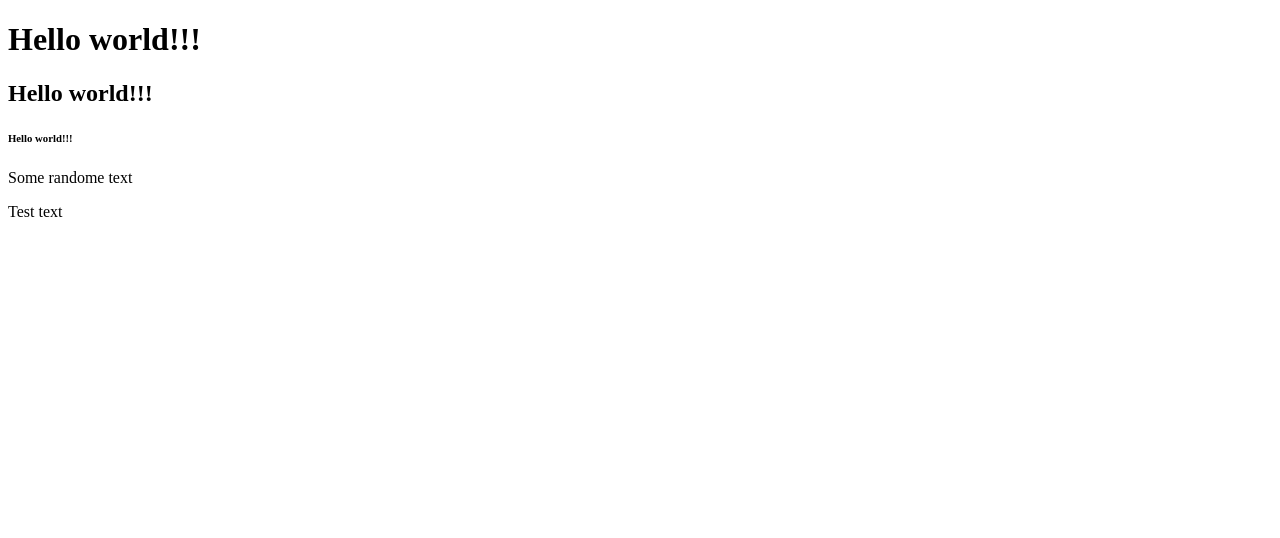
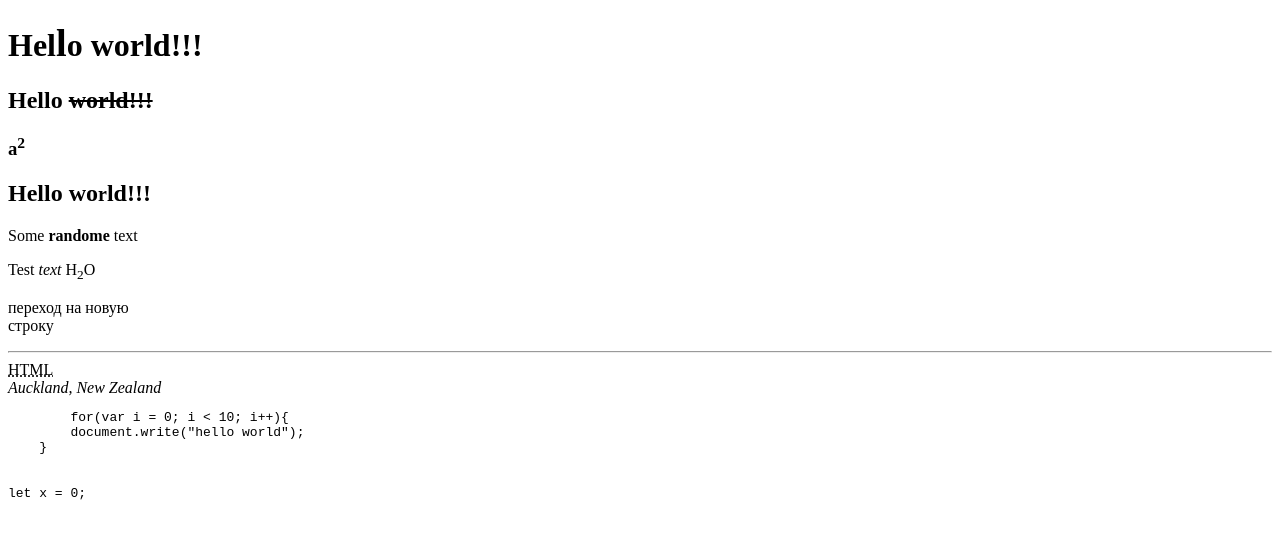
Before and after one commit to IgorDmitrievNZ/Java-script-practice, a plain HTML site: page index.html in a window 1280 px wide. Drawn offline with Linux system fonts and the light colour scheme.

Commit message:
tags tests

```diff
--- a/index.html
+++ b/index.html
@@ -1,5 +1,6 @@
 <!DOCTYPE html>
 <html lang="en">
+
 <head>
     <meta charset="UTF-8">
     <meta name="viewport" content="width=device-width, initial-scale=1.0">
@@ -8,18 +9,40 @@
     <meta name="keywords" content="test, html, programming, atc">
     <title>study html</title>
 </head>
+
 <body>
     <!-- Just a conmment -->
 
     <!-- titles (заголовок)-->
-    <h1>Hello world!!!</h1>
-    <h2>Hello world!!!</h2>
-    <h6>Hello world!!!</h6>
+    <h1>Hel<big>l</big>o world!!!</h1>
+    <h2>Hello <strike>world!!!</strike></h2>
+    <h3>a<sup>2</sup></h3>
+    <h2>Hello wo<small>r</small>ld!!!</h2>
 
-    <!-- text, paragraph(абзац)-->
+    <!-- <p> text, paragraph(абзац)-->
     <!-- переход на новую строку -->
-    <p>Some randome text</p>
-    <p>Test text</p>
+    <p>Some <b>randome</b> text</p>
+    <p>Test <em>text</em> H<sub>2</sub>O</p>
+    <p>переход на новую <br>строку</p>
+
+    <!-- horisontal line -->
+    <hr>
+
+    <!-- аббревиатура -->
+    <abbr title="Hypertext Markup Language ">HTML</abbr>
+
+    <!-- адрес -->
+    <address>Auckland, New Zealand</address>
+
+    <!-- сохранение исходного вида текста -->
+    <pre>
+        for(var i = 0; i < 10; i++){
+        document.write("hello world");
+    }
+    </pre>
+
+    <code>let x = 0;</code>
 
 </body>
+
 </html>
```
